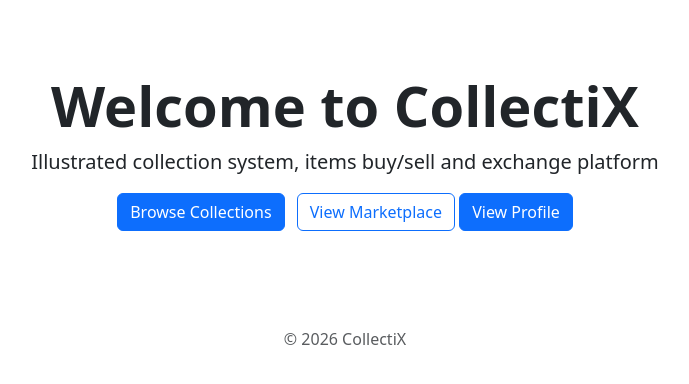
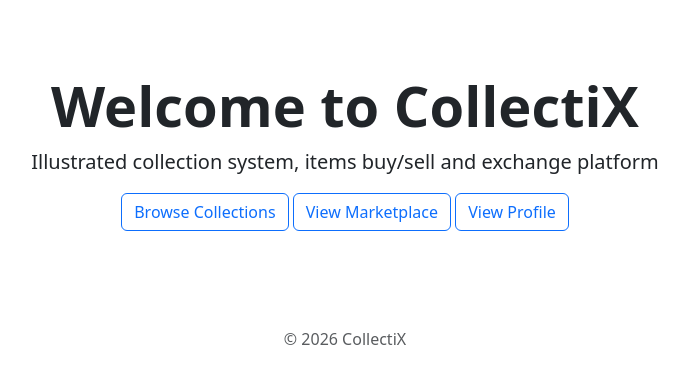
Before and after one commit to 1celatte/CollectiX, a Flask app: page / in a window 1280 px wide. Shown: the part 56-440 px from the top of the page, without its empty margins (295-984 px from the left). Run offline with Flask 3, Linux system fonts and the light colour scheme.

Commit message:
refine home page button

```diff
--- a/app/templates/main/index.html
+++ b/app/templates/main/index.html
@@ -21,7 +21,7 @@ Home - CollectiX
     </p>
 
     <!--Browse collections button-->
-    <a href="{{ url_for('collection.list_collections') }}" class="btn btn-primary me-2">
+    <a href="{{ url_for('collection.list_collections') }}" class="btn btn-outline-primary">
         Browse Collections
     </a>
 
@@ -31,7 +31,7 @@ Home - CollectiX
     </a>
 
     <!--Profile action button-->
-    <a href="{{ url_for('auth.profile') }}" class="btn btn-primary">
+    <a href="{{ url_for('auth.profile') }}" class="btn btn-outline-primary">
         View Profile
     </a>
 
```
